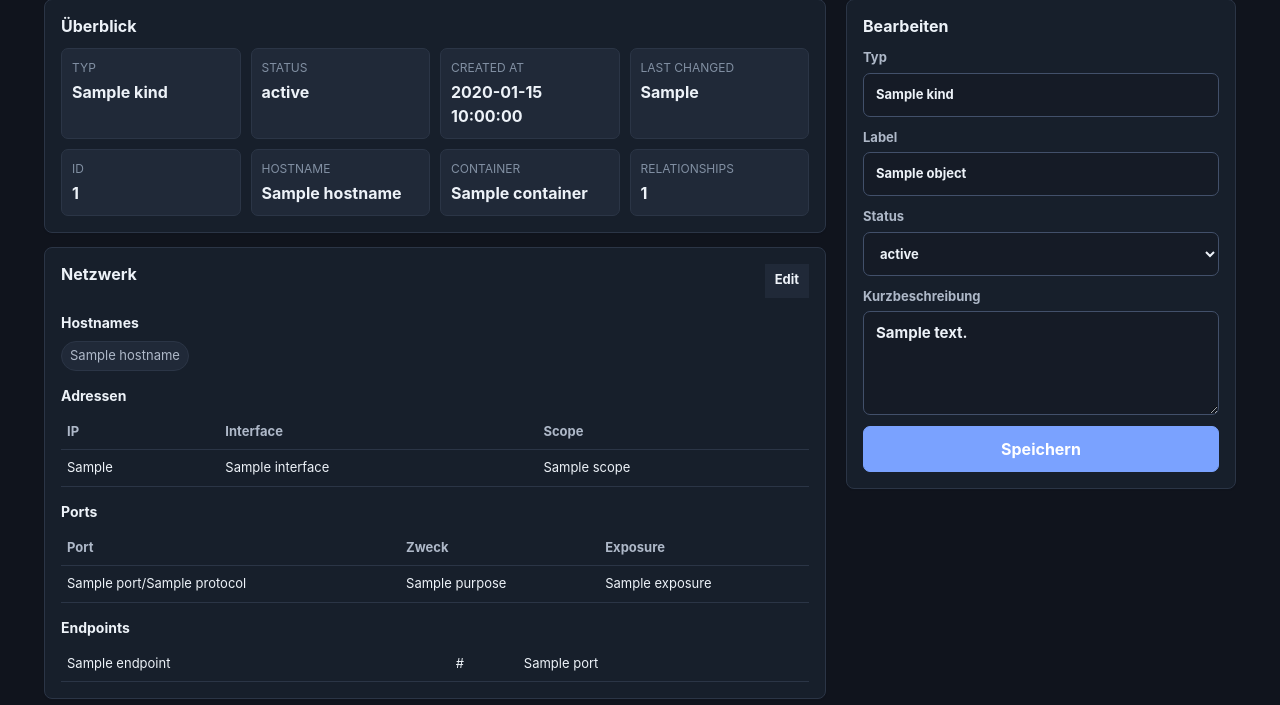
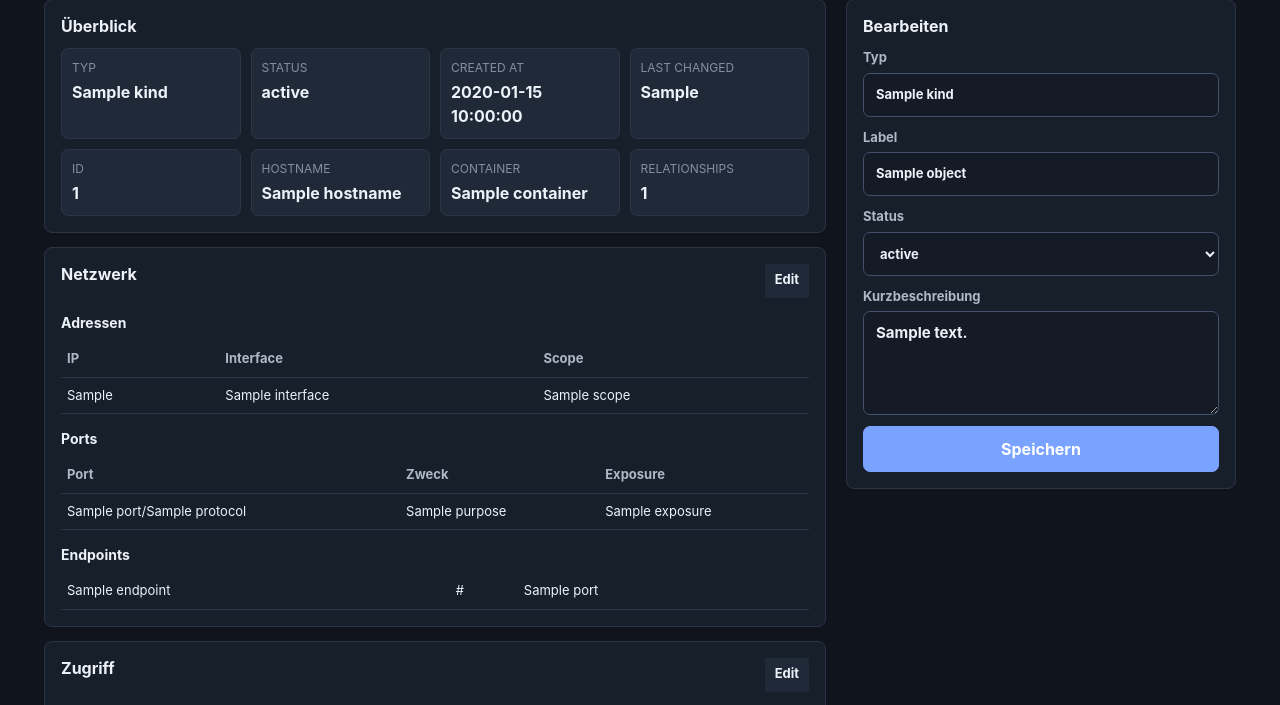
Before and after one commit to reisball/blockwart, a FastAPI app: template src/blockwart/ui/templates/object_detail.html in a window 1280 px wide. Shown: the part 208-913 px from the top of the page. Run offline with FastAPI, Linux system fonts and the light colour scheme; the template is opened without the code that fills it: most values are stand-ins (such as "Sample title", 1, 10 or a date in 2020).

Commit message:
TASK-030: remove hostnames from network panel

```diff
--- a/src/blockwart/ui/routes.py
+++ b/src/blockwart/ui/routes.py
@@ -302,9 +302,7 @@ async def update_network(
         raise HTTPException(status_code=404, detail="Catalog object not found")
     form = await request.form()
     data = _editable_data_copy(existing_object.data)
-    hostnames = _split_multivalue(str(form.get("hostnames", "")))
     network = dict(data.get("network") if isinstance(data.get("network"), Mapping) else {})
-    network["hostnames"] = hostnames
     network["addresses"] = [
         {
             **address,
--- a/src/blockwart/ui/templates/object_detail.html
+++ b/src/blockwart/ui/templates/object_detail.html
@@ -76,7 +76,7 @@
           </div>
         </section>
 
-        {% if network.hostnames or network.addresses or ports or endpoints %}
+        {% if network.addresses or ports or endpoints %}
           <section class="panel">
             <div class="panel-head">
               <h2 class="section-title">Netzwerk</h2>
@@ -84,9 +84,6 @@
             </div>
             {% if edit_section == "network" %}
               <form class="form-grid" method="post" action="/objects/{{ object.id }}/network">
-                <label>Hostnames
-                  <input name="hostnames" value="{{ network.hostnames|join(', ') }}" autocomplete="off" />
-                </label>
                 {% if network.addresses %}
                   <h3>Adressen</h3>
                   <div class="table-wrap">
@@ -145,14 +142,6 @@
                 </div>
               </form>
             {% else %}
-              {% if network.hostnames %}
-                <h3>Hostnames</h3>
-                <ul class="chips">
-                  {% for hostname in network.hostnames %}
-                    <li class="chip">{{ hostname }}</li>
-                  {% endfor %}
-                </ul>
-              {% endif %}
               {% if network.addresses %}
                 <h3>Adressen</h3>
                 <div class="table-wrap">
```
Also changed, not shown: tests/test_ui.py (+4 -2 lines).
